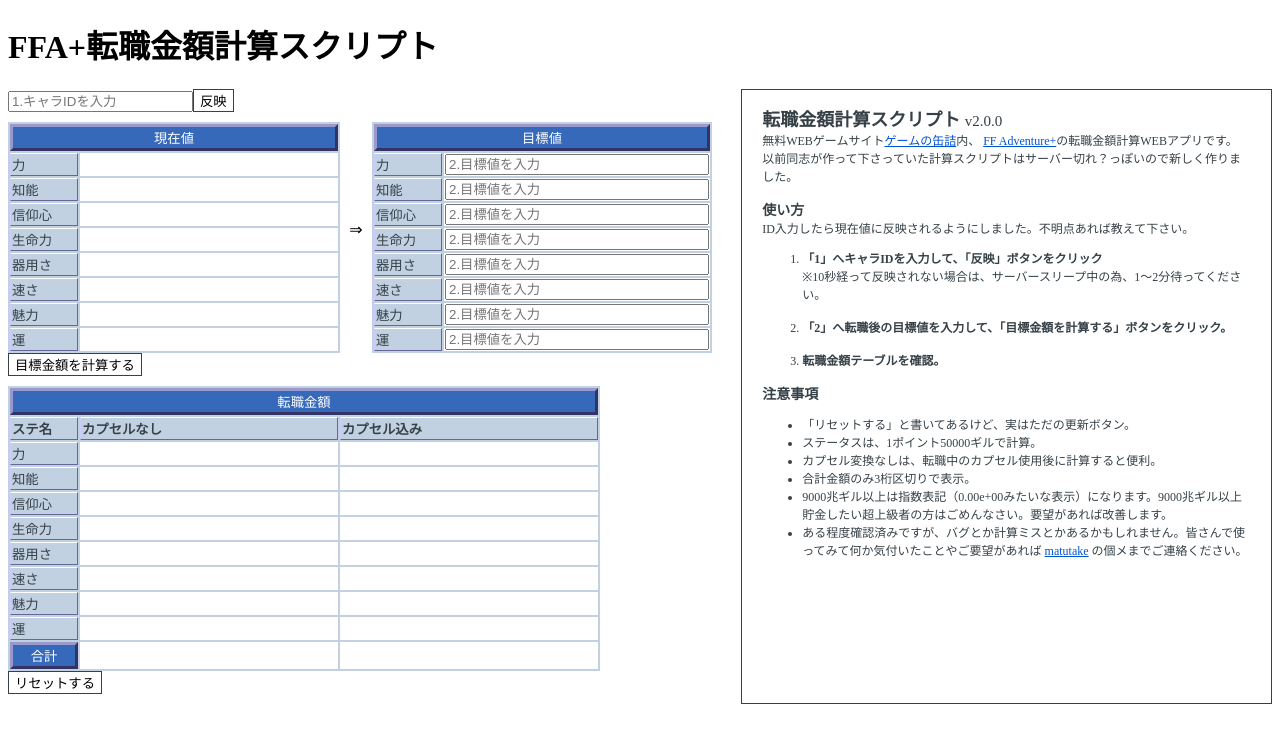
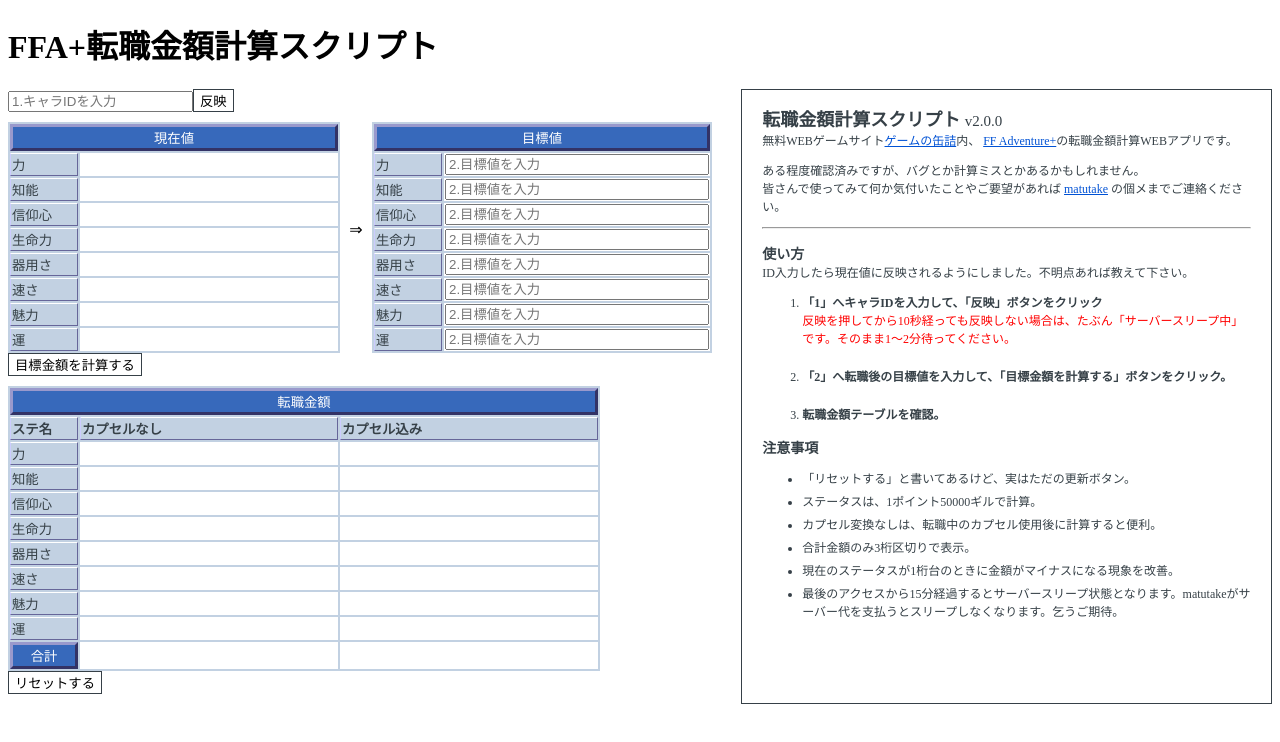
Before and after one commit to abematsu-shingo/ffaJobchange-vue, a Vue app in the folder ffaJobchange/: page / in a window 1280 px wide. Shown: the top 742 px of the page. Built offline with nearby package versions, Linux system fonts and the light colour scheme; the HTML template or start-up script is replaced by a standard one.

Commit message:
カウントダウンタイマー使用後のリセット処理を削除、バックエンドアクセス時の反映ボタン無効化、how toの更新

```diff
--- a/ffaJobchange/src/App.vue
+++ b/ffaJobchange/src/App.vue
@@ -76,6 +76,8 @@ const message = ref('')
 const isLoading = ref(false)
 // カウントダウンタイマーの表示・非表示
 const showCountdownTimer = ref(false)
+// 反映ボタンの有効化
+const isPush = ref(false)
 
 // 10秒のカウントダウン計算用定数
 const count = ref<number>(0)
@@ -101,8 +103,6 @@ const startCountDown = (sec: number) => {
           count.value = 90
           message.value = 'サーバーがスリープ中かも...反映まで、たぶん'
         }
-        // カウントが0になったらタイマーを止める処理
-        clearInterval(timer!)
         // countが0になったらonFinish
         onFinish()
       }
@@ -116,6 +116,7 @@ const startCountDown = (sec: number) => {
 const fetchCharacterStatus = async () => {
   // messageをクリア
   message.value = ''
+  isPush.value = true
 
   if (characterId.value === '') {
     // ID未入力時
@@ -170,6 +171,7 @@ const fetchCharacterStatus = async () => {
       currentStatus.value[k] = data[k]
     })
     message.value = 'ステータス反映しました。'
+    isPush.value = false
   } catch (error: any) {
     // エラーが投げられたらエラー表示
     console.error(error)
@@ -238,7 +240,7 @@ const resetButton = () => {
     <div class="left">
       <!-- キャラクターID入力フォーム -->
       <input type="text" placeholder="1.キャラIDを入力" v-model="characterId" />
-      <button @click="fetchCharacterStatus">反映</button>
+      <button @click="fetchCharacterStatus" :disabled="isPush">反映</button>
 
       <!-- ユーザー向けメッセージがあれば表示 -->
       <p style="color: red" v-show="message">
@@ -476,15 +478,31 @@ const resetButton = () => {
         >内、
         <a href="http://www.game-can.com/ffa/others.cgi" target="blank" rel="noopener noreferrer"
           >FF Adventure+</a
-        >の転職金額計算WEBアプリです。<br />
-        以前同志が作って下さっていた計算スクリプトはサーバー切れ？っぽいので新しく作りました。
+        >の転職金額計算WEBアプリです。
       </p>
+      <p>
+        ある程度確認済みですが、バグとか計算ミスとかあるかもしれません。<br />
+        皆さんで使ってみて何か気付いたことやご要望があれば
+        <a
+          href="http://s2.game-can.com:8080/ffa/kairan.cgi?mode=login&id=matutake"
+          target="blank"
+          rel="noopener noreferrer"
+          >matutake</a
+        >
+        の個メまでご連絡ください。
+      </p>
+
+      <hr />
+
       <h3>使い方</h3>
       <p>ID入力したら現在値に反映されるようにしました。不明点あれば教えて下さい。</p>
       <ol>
         <li>
           <b>「1」へキャラIDを入力して、「反映」ボタンをクリック</b><br />
-          ※10秒経って反映されない場合は、サーバースリープ中の為、1〜2分待ってください。<br /><br />
+          <span style="color: red"
+            >反映を押してから10秒経っても反映しない場合は、たぶん「サーバースリープ中」です。そのまま1〜2分待ってください。</span
+          >
+          <br /><br />
         </li>
         <li>
           <b>「2」へ転職後の目標値を入力して、「目標金額を計算する」ボタンをクリック。</b>
@@ -498,18 +516,9 @@ const resetButton = () => {
         <li>ステータスは、1ポイント50000ギルで計算。</li>
         <li>カプセル変換なしは、転職中のカプセル使用後に計算すると便利。</li>
         <li>合計金額のみ3桁区切りで表示。</li>
+        <li>現在のステータスが1桁台のときに金額がマイナスになる現象を改善。</li>
         <li>
-          9000兆ギル以上は指数表記（0.00e+00みたいな表示）になります。9000兆ギル以上貯金したい超上級者の方はごめんなさい。要望があれば改善します。
-        </li>
-        <li>
-          ある程度確認済みですが、バグとか計算ミスとかあるかもしれません。皆さんで使ってみて何か気付いたことやご要望があれば
-          <a
-            href="http://s2.game-can.com:8080/ffa/kairan.cgi?mode=login&id=matutake"
-            target="blank"
-            rel="noopener noreferrer"
-            >matutake</a
-          >
-          の個メまでご連絡ください。
+          最後のアクセスから15分経過するとサーバースリープ状態となります。matutakeがサーバー代を支払うとスリープしなくなります。乞うご期待。
         </li>
       </ul>
     </div>
@@ -581,6 +590,9 @@ a {
 a:hover {
   color: #5093ff;
 }
+li {
+  margin-bottom: 5px;
+}
 .status {
   display: flex;
   width: 55vw;
```
